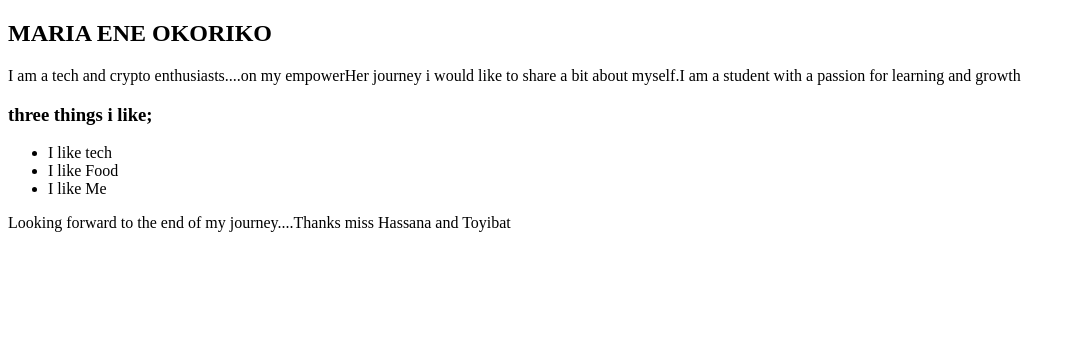
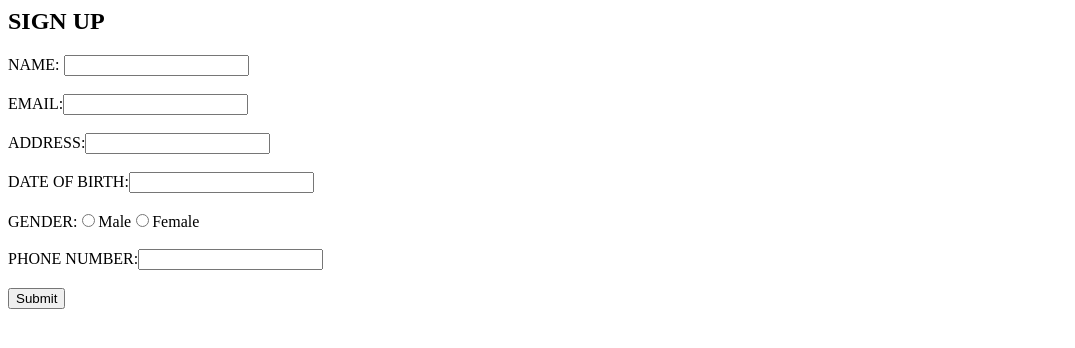
Before and after one commit to IGNIS-24/Empowerher, a plain HTML site: page index.html in a window 1280 px wide. Shown: the whole page, without its empty margins (0-1075 px from the left). Drawn offline with Linux system fonts and the light colour scheme.

Commit message:
added a file

```diff
--- a/index.html
+++ b/index.html
@@ -1,17 +1,23 @@
-<!DOCTYPE html>
 <html>
     <head>
-        <title>WEB DEVELOPMENT ASSIGNMENT</title>
-         </head>
-    <body>
-        <h2> MARIA ENE OKORIKO</h2>
-        <p>I am a tech and crypto enthusiasts....on my empowerHer journey i would like to share a bit about myself.I am a student with a passion for learning and growth  </p>
-   <h3> three things i like;</h3>
-   <ul>
-    <li>I like tech</li>
-    <li>I like Food</li>
-    <li>I like Me</li>
- </ul>
- <p>Looking forward to the end of my journey....Thanks miss Hassana and Toyibat</p>
-    </body>
+        <title>REGISTRTION FORM</title>
+    </head>
+<h2>SIGN UP</h2>
+<body>
+<form action="/submit form">NAME:
+<label for="name"><NAME:</label><input type="text"id="name" name="name"  required>
+<br><br>
+<label for="email">EMAIL:</label><input type="text" name="email" id="email" required>
+<br><br>
+<label for="address">ADDRESS:</label><input type="text" name="address" id="address" required>
+<br><br>
+<label for="dob">DATE OF BIRTH:</label><input type="text"id="dob"name="dob" required>
+<br><br>
+<label for="gender">GENDER:</label><input type="radio" id="male"name="gender"value="male"><label for="male">Male</label><input type="radio" id="female"name="gender"value="female"><label for="female">Female</label>
+<br><br>
+<label for="phone">PHONE NUMBER:</label><input type="tel" id="phone"name="phone"required>
+<br><br>
+<input type="submit"value="Submit">
+    </form>
+</body>
 </html>
```
